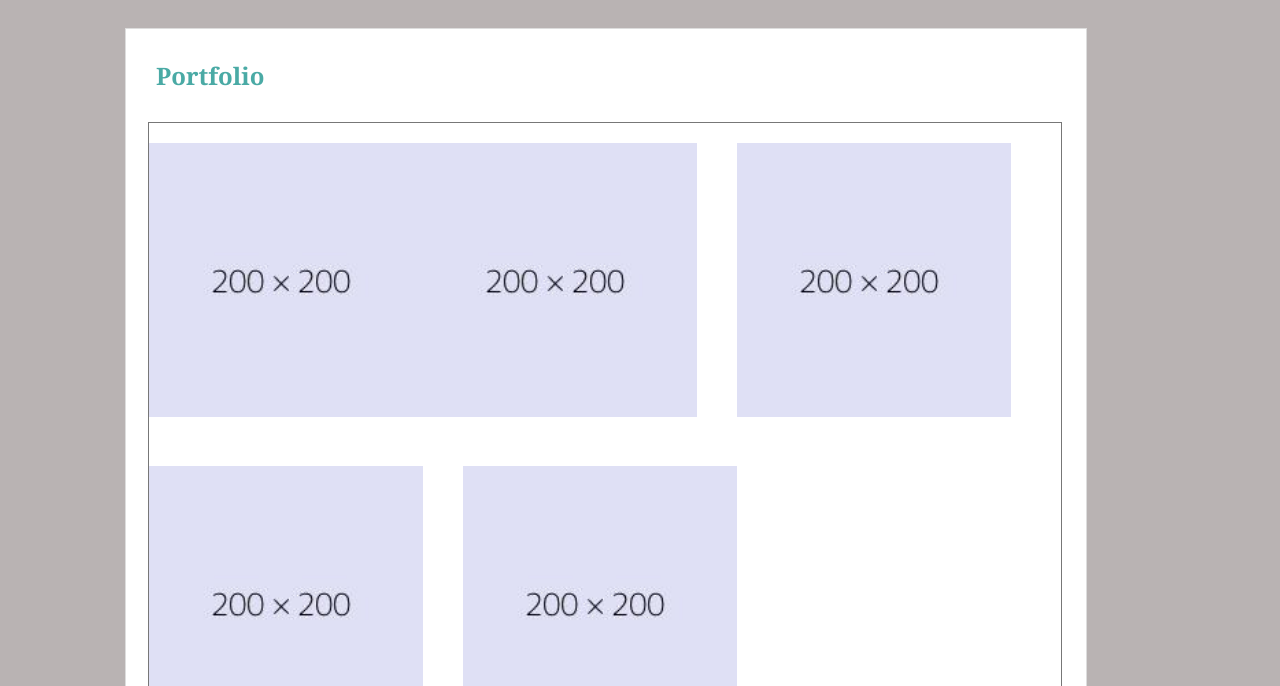
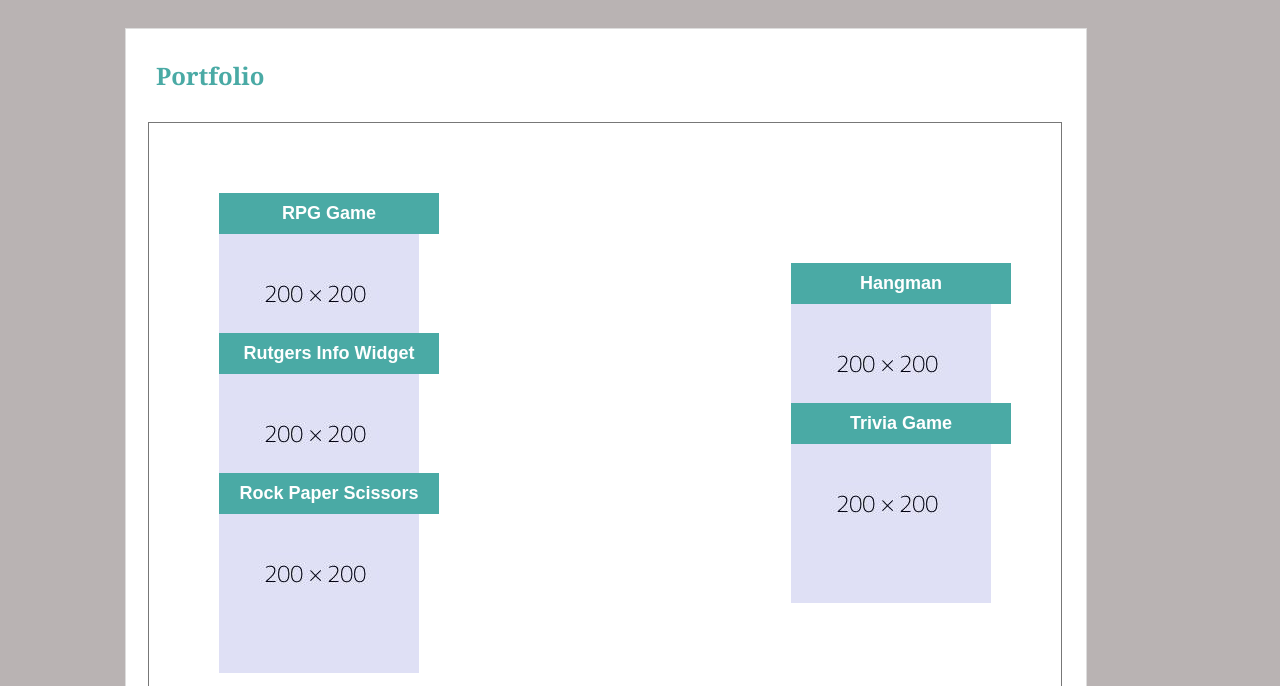
Before and after one commit to bluecam74/Basic-Portfolio, a plain HTML site: page portfolio.html in a window 1280 px wide. Shown: the part 114-800 px from the top of the page. Drawn offline with Linux system fonts and the light colour scheme.

Commit message:
moving position of portfolio page

```diff
--- a/assets/css/style.css
+++ b/assets/css/style.css
@@ -137,36 +137,70 @@ textarea{
 }
 
 .port_icons{
-    width: 274px;
-    float: left;
-    overflow: auto;
-    position: relative;
-    overflow: auto;
-    margin: 20px 0 25px;
+    margin: 0px;
+    clear: both;
+    box-sizing: border-box;
 }
 
-.port_icons:nth-child(even){
-    margin-right: 40px;
+
+.img-content1 {
+    float: right;
+    width: 200px;
+    margin: 70px 70px 70px 300px;
+    position: relative;
 
 }
 
-.port_icons img{
+.img-content2 {
+    width: 200px;
+    margin: 70px;
+    position: relative;
+}
+
+.port_img{
+    position: absolute;
+    float: left;
     width: 100%;
     border: none;
+    margin-bottom: 100px;
 }
 
-.port_icons h3{
-    position: absolute;
+.img-title {
     background-color: #4aaaa5;
     color: #ffffff;
+    padding: 10px;
+    text-align: center;
+    font-weight: 700;
+    position: absolute;
+    margin-bottom: 50px;
+    margin-top: 0px;
+    font-size: 18px;
     width: 100%;
+
+}
+
+
+/* .port_icons:nth-child(even){
+    margin-right: 40px;
+
+} */
+
+/* .port_icons img{
+    border: none;
+} */
+
+/* .port_icons h3{
+    position: relative;
+    background-color: #4aaaa5;
+    color: #ffffff;
+    width: 200px;
     padding: 15px;
     font-size: 20px;
     text-align: center;
     margin-bottom: 100px;
     border-bottom: none;
 
-}
+} */
 
 
 footer{
--- a/portfolio.html
+++ b/portfolio.html
@@ -26,25 +26,42 @@
         <h2>Portfolio</h2>
         <br>
         <section class="main_container">
+
             <div class='port_icons'>
-                <img src=assets/images/placeholder-200x200.jpg alt="Hangman">
-                <h3>Hangman</h3>
+
+                <div class="img-content1">
+                    <img class="port_img" src=assets/images/placeholder-200x200.jpg alt="Hangman">
+                    <h3 class="img-title">Hangman</h3>
+                </div>
+
+                <div class="img-content2">
+                    <img class="port_img" src=assets/images/placeholder-200x200.jpg alt="RPG Game">
+                    <h3 class="img-title">RPG Game</h3>
+                </div>
+
+
             </div>
+
             <div class='port_icons'>
-                <img src=assets/images/placeholder-200x200.jpg alt="RPG Game">
-                <h3>RPG Game</h3>
+
+                <div class="img-content1">
+                    <img class="port_img" src=assets/images/placeholder-200x200.jpg alt="Trivia Game">
+                    <h3 class="img-title">Trivia Game</h3>
+                </div>
+
+                <div class="img-content2">
+                    <img class="port_img" src=assets/images/placeholder-200x200.jpg alt="Rutgers Info Widget">
+                    <h3 class="img-title">Rutgers Info Widget</h3>
+                </div>
+
             </div>
+
             <div class='port_icons'>
-                <img src=assets/images/placeholder-200x200.jpg alt="Trivia Game">
-                <h3>Trivia Game</h3>
-            </div>
-            <div class='port_icons'>
-                <img src=assets/images/placeholder-200x200.jpg alt="Rutgers Info Widget">
-                <h3>Rutgers Info Widget</h3>
-            </div>
-            <div class='port_icons'>
-                <img src=assets/images/placeholder-200x200.jpg alt="Rock Paper Scissors">
-                <h3>Rock Paper Scissors</h3>
+                <div class="img-content2">
+                    <img class="port_img" src=assets/images/placeholder-200x200.jpg alt="Rock Paper Scissors">
+                    <h3 class="img-title">Rock Paper Scissors</h3>
+                </div>
+
             </div>
         </section>
     </section>
```
Also changed, not shown: assets/css/example.html (added, +39 -0 lines).
